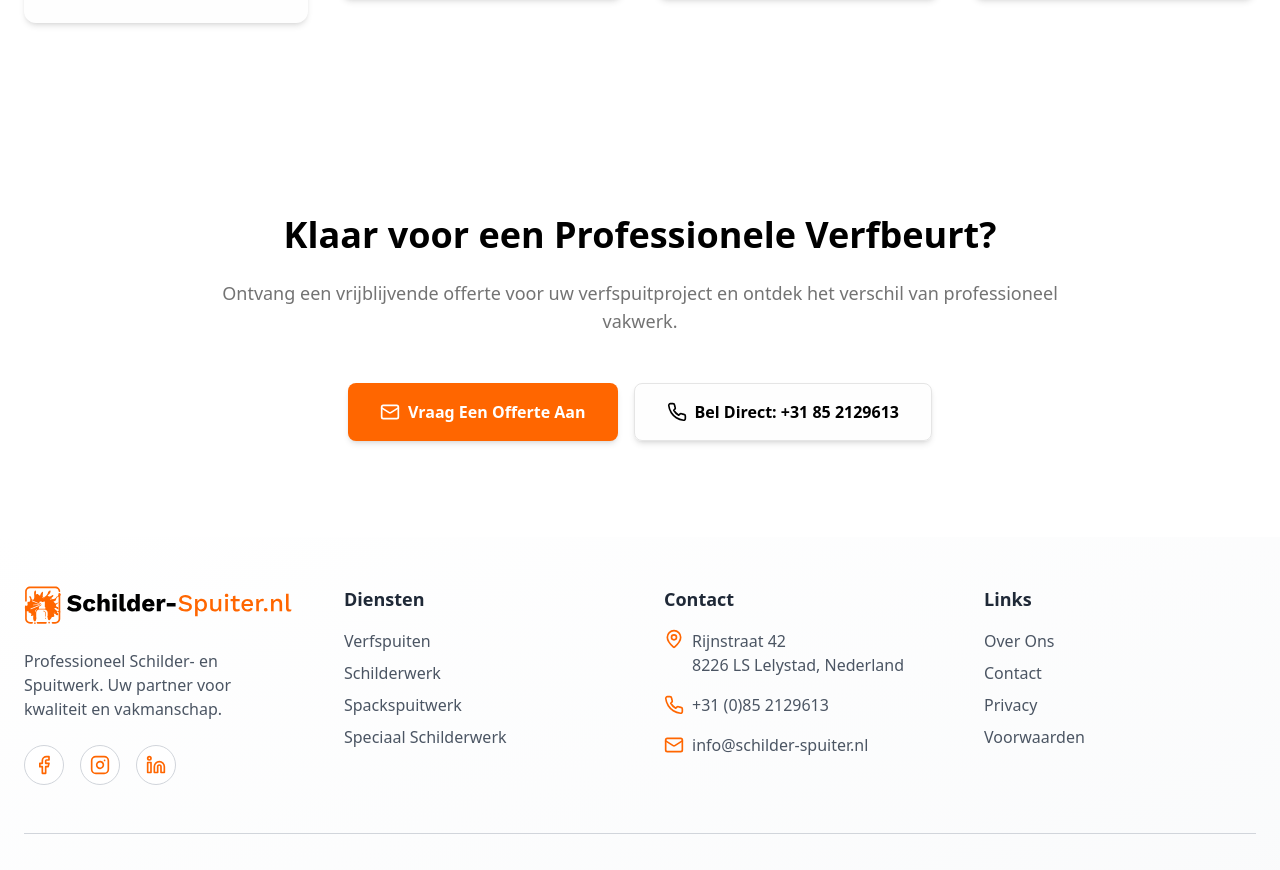
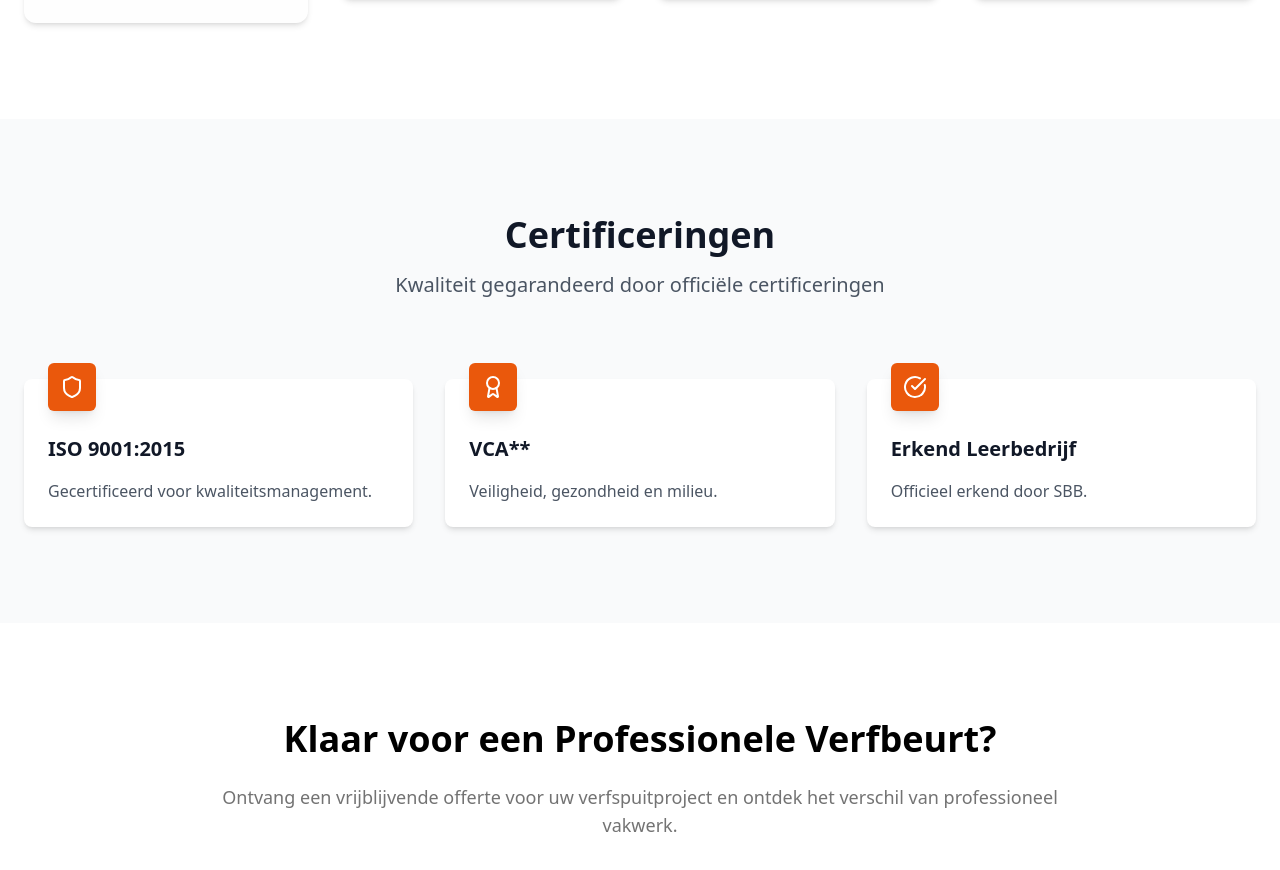
Before and after one commit to BernardusMolkenboer/schilderspuiter, a Next.js app: page /over-ons in a window 1280 px wide. Shown: the part 3161-4031 px from the top of the page. Built offline with nearby package versions, Linux system fonts and the light colour scheme.

Commit message:
CertifiedSection added + Rework component

```diff
--- /dev/null
+++ b/src/components/overons/CertifiedSection.tsx
@@ -0,0 +1,60 @@
+import { Shield, Award, CheckCircle } from "lucide-react";
+
+const certifications = [
+  {
+    icon: Shield,
+    title: "ISO 9001:2015",
+    description: "Gecertificeerd voor kwaliteitsmanagement.",
+  },
+  {
+    icon: Award,
+    title: "VCA**",
+    description: "Veiligheid, gezondheid en milieu.",
+  },
+  {
+    icon: CheckCircle,
+    title: "Erkend Leerbedrijf",
+    description: "Officieel erkend door SBB.",
+  },
+];
+
+export default function CertificationsSection() {
+  return (
+    <section className="bg-gray-50 py-24 transition-colors duration-300 dark:bg-neutral-900">
+      <div className="container mx-auto max-w-screen-xl px-6">
+        <div className="text-center">
+          <h2 className="text-3xl font-bold text-gray-900 dark:text-white sm:text-4xl">
+            Certificeringen
+          </h2>
+          <p className="mt-4 text-xl text-gray-600 dark:text-gray-400">
+            Kwaliteit gegarandeerd door officiële certificeringen
+          </p>
+        </div>
+
+        <div className="mt-20 grid grid-cols-1 gap-8 sm:grid-cols-2 lg:grid-cols-3">
+          {certifications.map((cert, index) => {
+            const Icon = cert.icon;
+            return (
+              <div
+                key={index}
+                className="relative rounded-lg bg-white p-6 shadow-md transition-shadow hover:shadow-lg dark:bg-neutral-800"
+              >
+                <div className="absolute -top-4 left-6">
+                  <div className="inline-flex items-center justify-center rounded-md bg-orange-600 p-3 shadow-lg">
+                    <Icon className="h-6 w-6 text-white" />
+                  </div>
+                </div>
+                <h3 className="mt-8 text-xl font-semibold text-gray-900 dark:text-white">
+                  {cert.title}
+                </h3>
+                <p className="mt-4 text-base text-gray-600 dark:text-gray-400">
+                  {cert.description}
+                </p>
+              </div>
+            );
+          })}
+        </div>
+      </div>
+    </section>
+  );
+}
--- a/src/pages/over-ons.tsx
+++ b/src/pages/over-ons.tsx
@@ -6,6 +6,7 @@ import { HeroSection } from "@/components/overons/HeroSection";
 import MissionStatement from "@/components/overons/MissionStatement";
 import ServicesGrid from "@/components/sections/ServiceGrid";
 import MethodSection from "@/components/overons/MethodSection";
+import CertificationsSection from "@/components/overons/CertifiedSection";
 
 const OverOns = () => {
   useEffect(() => {
@@ -25,6 +26,7 @@ const OverOns = () => {
         <MissionStatement />
         <ServicesGrid />
         <MethodSection />
+        <CertificationsSection />
         <CTASection />
       </Layout>
     </>
```
